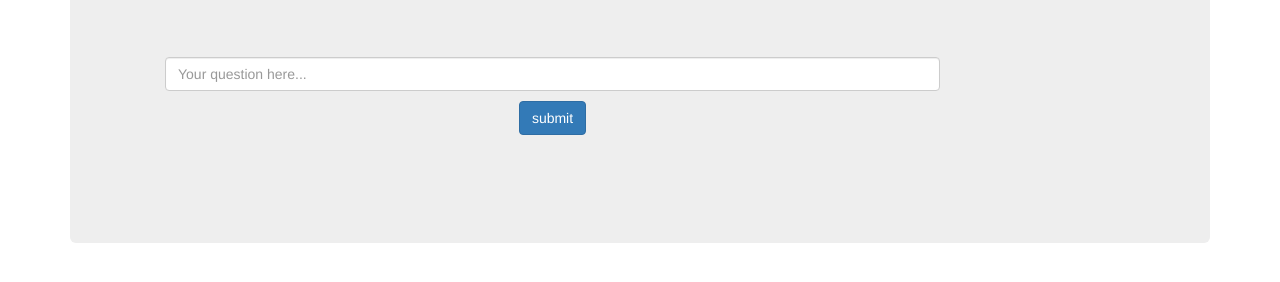
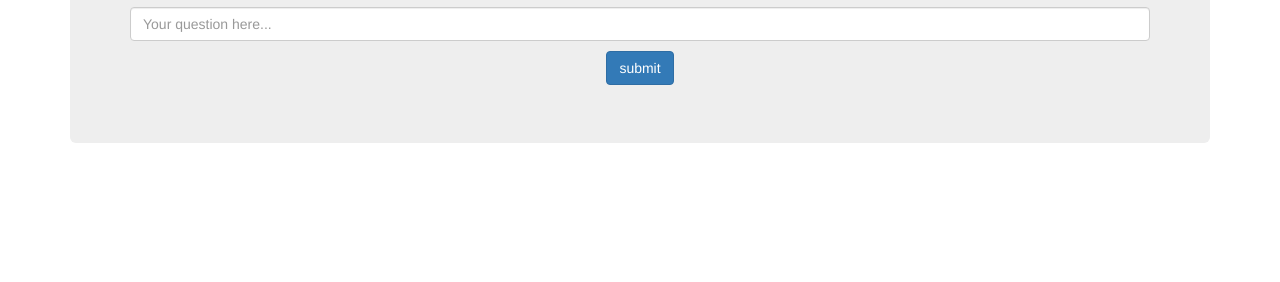
Before and after one commit to borrob/Answermachine, a plain HTML site: page index.html in a window 1280 px wide. Shown: the part 140-422 px from the top of the page. Drawn offline with Linux system fonts and the light colour scheme.

Commit message:
Removed unneeded row and column

```diff
--- a/index.html
+++ b/index.html
@@ -21,14 +21,10 @@
 		<div class="container">
 			<div class="jumbotron">
 				<h1 class="text-center">What is your question ?</h1>
-				<div class="row">
-					<div class="col-sm-10" id='formrow' style='padding: 50px'>
-						<form onsubmit="initapp()" action='#'>
-							<input type="text" class="form-control" placeholder="Your question here..."/>
-							<button type="submit" class="center-block btn btn-primary" style="margin-top: 10px; margin-bottom: 10px;">submit</button>
-						</form>
-					</div>
-				</div>
+				<form onsubmit="initapp()" action='#'>
+					<input type="text" class="form-control" placeholder="Your question here..."/>
+					<button type="submit" class="center-block btn btn-primary" style="margin-top: 10px; margin-bottom: 10px;">submit</button>
+				</form>
 			</div>
 			<div class="jumbotron hidden" id='answerdiv'>
 				<h1 id="randomanswer" class="text-center">Random Answer</h1>
```
